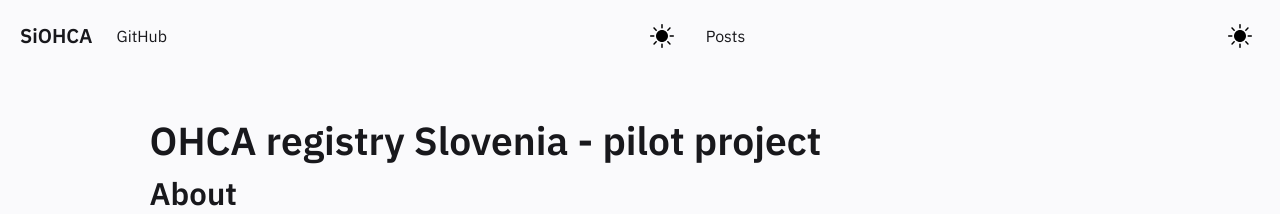
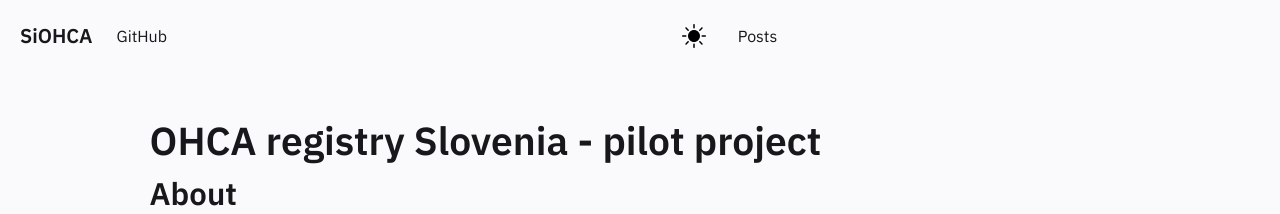
Before and after one commit to SterArcher/OHCA-registry-Slovenia, a Jekyll site: the page built from pages/index.md, in a window 1280 px wide. Shown: the top 214 px of the page. Built offline with Jekyll 4.4.1, drawn with Linux system fonts in a browser that asks for light colours.

Commit message:
Update Header.html

```diff
--- a/_includes/Header.html
+++ b/_includes/Header.html
@@ -75,17 +75,6 @@
           Posts
         </a>
         </div>
-        <div class="navbar-end is-hidden-mobile" onclick="modeSwitcher()">
-            <div class="navbar-item">
-                <div class="buttons">
-                    <a class="button is-text">
-                        <span class="icon is-small">
-                <img src="../assets/img/sun.svg" id="theme-toggle-img">
-              </span>
-                    </a>
-                </div>
-            </div>
-        </div>
     </div>
 </nav>
 <script src="/assets/js/Hamburger.js"></script>
```
